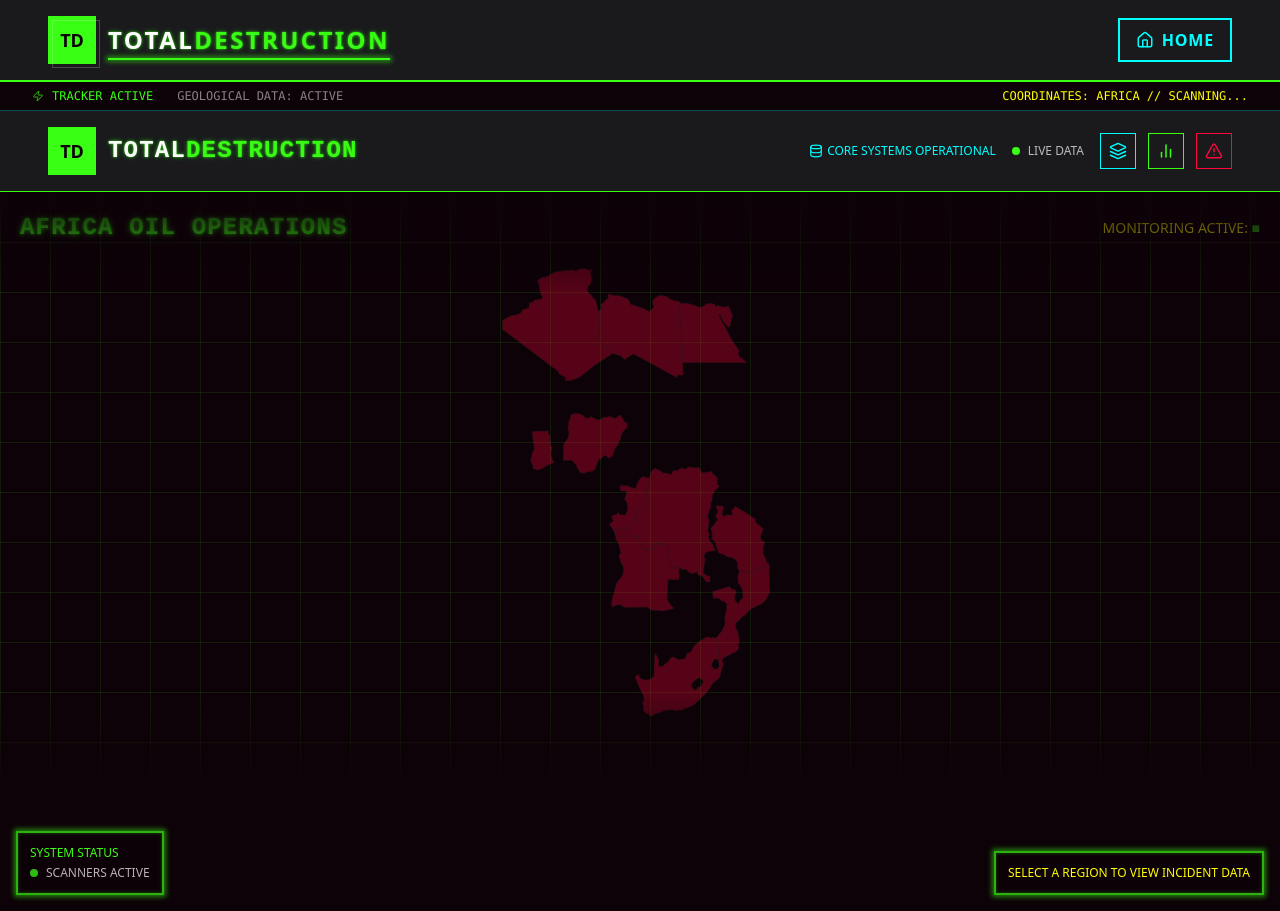
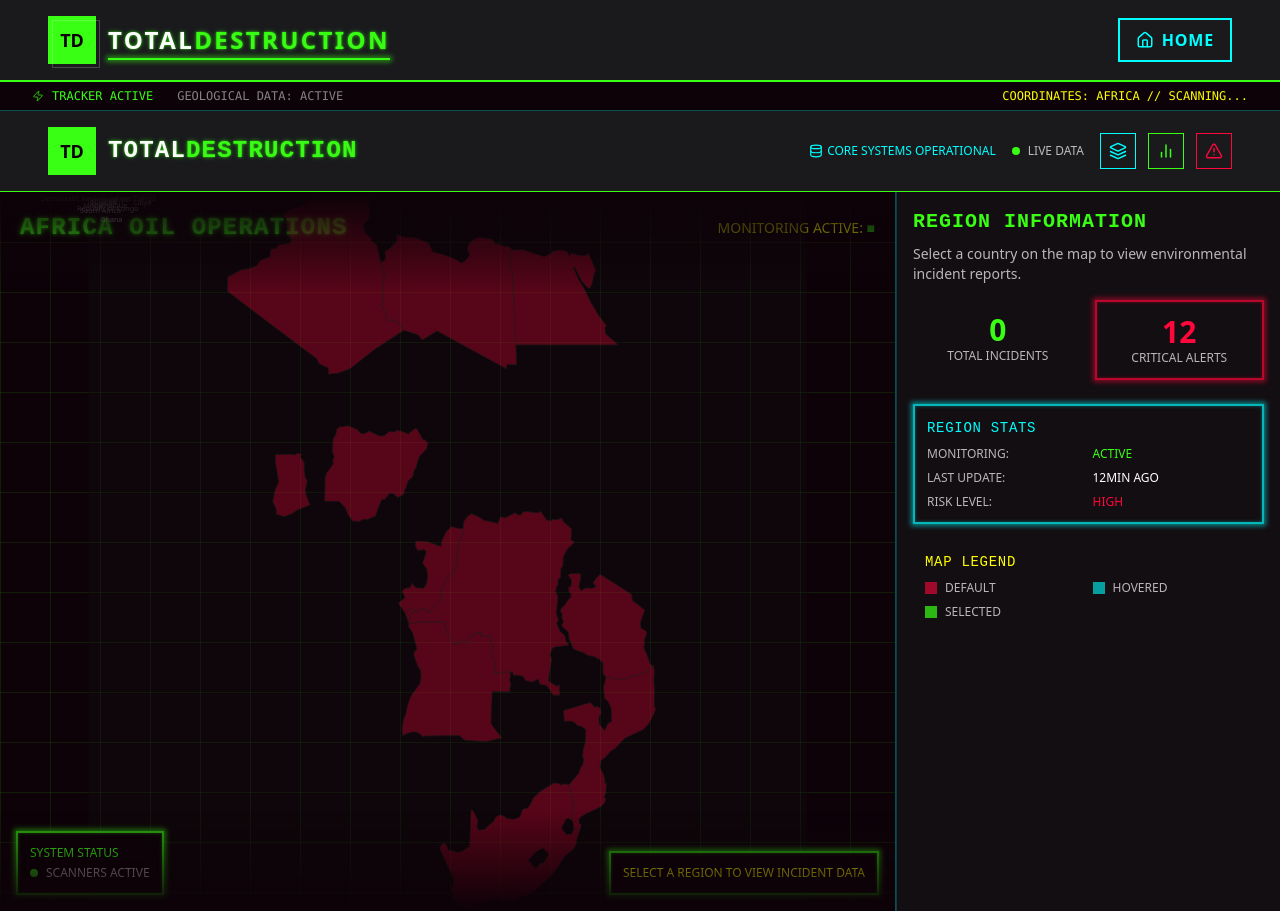
Before and after one commit to tendai98/totaldestruction, a React (Vite) app: page /tracker in a window 1280 px wide. Built offline with nearby package versions, Linux system fonts and the light colour scheme.

Commit message:
Refactor: Adjust map and sidebar layout
Move the map to the left and the sidebar to the right.

```diff
--- a/src/components/Dashboard.tsx
+++ b/src/components/Dashboard.tsx
@@ -56,18 +56,13 @@ const Dashboard: React.FC = () => {
         </div>
       </div>
 
-      {/* Map Container */}
-      <div className="flex-1 relative overflow-hidden">
+      {/* Main Content - Map on left, options on right */}
+      <div className="flex-1 flex flex-col md:flex-row">
+        {/* Map Container - Left Side */}
+        <div className="flex-1 relative overflow-hidden border-r border-cyber-blue/30">
           <Map
             onCountrySelect={handleCountrySelect}
             selectedCountry={selectedCountry}
-        />
-
-        {/* Sidebar for Article Display */}
-        <Sidebar
-          articles={articles}
-          selectedCountry={selectedCountry}
-          onClose={handleCloseSidebar}
           />
 
           {/* HUD Overlay */}
@@ -85,6 +80,63 @@ const Dashboard: React.FC = () => {
             </div>
           </div>
         </div>
+
+        {/* Options Panel - Right Side */}
+        <div className="w-full md:w-96 bg-cyber-darkgray/50 p-4 overflow-y-auto border-l border-cyber-blue/20">
+          <div className="mb-6">
+            <h2 className="text-xl text-cyber-green mb-2 font-bold tracking-wider">REGION INFORMATION</h2>
+            <p className="text-white/70 text-sm mb-4">Select a country on the map to view environmental incident reports.</p>
+
+            <div className="grid grid-cols-2 gap-3 mb-6">
+              <div className="cyber-border-green p-3 flex flex-col items-center">
+                <div className="text-3xl text-cyber-green font-bold">{articles.length}</div>
+                <div className="text-xs text-white/70">TOTAL INCIDENTS</div>
+              </div>
+              <div className="cyber-border-red p-3 flex flex-col items-center">
+                <div className="text-3xl text-cyber-red font-bold">12</div>
+                <div className="text-xs text-white/70">CRITICAL ALERTS</div>
+              </div>
+            </div>
+
+            <div className="cyber-border-blue p-3 mb-4">
+              <h3 className="text-cyber-blue text-sm mb-2">REGION STATS</h3>
+              <div className="grid grid-cols-2 gap-2 text-xs">
+                <div className="text-white/70">MONITORING:</div>
+                <div className="text-cyber-green">ACTIVE</div>
+                <div className="text-white/70">LAST UPDATE:</div>
+                <div className="text-white">12MIN AGO</div>
+                <div className="text-white/70">RISK LEVEL:</div>
+                <div className="text-cyber-red">HIGH</div>
+              </div>
+            </div>
+
+            <div className="cyber-border-yellow p-3">
+              <h3 className="text-cyber-yellow text-sm mb-2">MAP LEGEND</h3>
+              <div className="grid grid-cols-2 gap-2 text-xs mb-1">
+                <div className="flex items-center gap-2">
+                  <div className="w-3 h-3 bg-cyber-red opacity-60"></div>
+                  <span className="text-white/70">DEFAULT</span>
+                </div>
+                <div className="flex items-center gap-2">
+                  <div className="w-3 h-3 bg-cyber-blue opacity-60"></div>
+                  <span className="text-white/70">HOVERED</span>
+                </div>
+                <div className="flex items-center gap-2">
+                  <div className="w-3 h-3 bg-cyber-green opacity-70"></div>
+                  <span className="text-white/70">SELECTED</span>
+                </div>
+              </div>
+            </div>
+          </div>
+        </div>
+
+        {/* Sidebar for Article Display */}
+        <Sidebar
+          articles={articles}
+          selectedCountry={selectedCountry}
+          onClose={handleCloseSidebar}
+        />
+      </div>
     </div>
   );
 };
--- a/src/components/Map.tsx
+++ b/src/components/Map.tsx
@@ -25,7 +25,7 @@ const Map: React.FC<MapProps> = ({ onCountrySelect, selectedCountry }) => {
   }, []);
 
   return (
-    <div className="relative w-full h-full min-h-[600px]">
+    <div className="relative w-full h-full min-h-[700px]">
       {/* Map background with grid effect */}
       <div className="absolute inset-0 cyber-grid">
         <div className="absolute top-5 left-5 right-5 flex justify-between items-center">
@@ -45,12 +45,15 @@ const Map: React.FC<MapProps> = ({ onCountrySelect, selectedCountry }) => {
         )}
 
         {/* Africa SVG map */}
-        <div className="absolute top-1/2 left-1/2 transform -translate-x-1/2 -translate-y-1/2 w-3/4 h-3/4">
+        <div className="absolute inset-0 flex items-center justify-center">
           <svg
             viewBox="0 0 1000 1001"
-            className="w-full h-full"
-            style={{ maxHeight: "600px" }}
+            className="w-full h-full max-w-4xl"
+            preserveAspectRatio="xMidYMid meet"
           >
+            {/* Background for better visibility */}
+            <rect x="0" y="0" width="1000" height="1001" fill="#121212" opacity="0.3" />
+
             {/* Map countries */}
             {Object.keys(countryPaths).length > 0 && countries.map((country) => {
               const pathData = countryPaths[country.code];
@@ -63,8 +66,8 @@ const Map: React.FC<MapProps> = ({ onCountrySelect, selectedCountry }) => {
                   <path
                     key={country.id}
                     d={pathData}
-                    stroke="#333"
-                    strokeWidth={1}
+                    stroke={isSelected ? "#00ff00" : isHovered ? "#00aaff" : "#333"}
+                    strokeWidth={isSelected ? 2 : isHovered ? 1.5 : 1}
                     strokeLinejoin="round"
                     className={`
                       cursor-pointer transition-all duration-300
@@ -93,8 +96,8 @@ const Map: React.FC<MapProps> = ({ onCountrySelect, selectedCountry }) => {
                     cy={400 + Math.random() * 200}
                     r={isSelected || isHovered ? 15 : 10}
                     className={`
-                      ${isSelected ? 'fill-cyber-green stroke-white stroke-1 animate-pulse' :
-                        isHovered ? 'fill-cyber-blue stroke-white stroke-1' : 'fill-cyber-red'}
+                      ${isSelected ? 'fill-cyber-green stroke-white stroke-2 animate-pulse' :
+                        isHovered ? 'fill-cyber-blue stroke-white stroke-1' : 'fill-cyber-red opacity-50'}
                       transition-all duration-300
                     `}
                   />
@@ -103,13 +106,51 @@ const Map: React.FC<MapProps> = ({ onCountrySelect, selectedCountry }) => {
                     y={(400 + Math.random() * 200) - 20}
                     textAnchor="middle"
                     className={`
-                      text-xs ${isSelected || isHovered ? 'text-white' : 'text-gray-500'}
+                      text-xs ${isSelected || isHovered ? 'text-white' : 'text-gray-400'}
                       transition-colors duration-300
                     `}
                   >
                     {country.name}
                   </text>
                 </g>
+              );
+            })}
+
+            {/* Country name labels for better visibility */}
+            {Object.keys(countryPaths).length > 0 && countries.filter(c => countryPaths[c.code]).map((country) => {
+              const isSelected = selectedCountry === country.id;
+              // Calculate centroid (this is very approximate)
+              // For a production app, you would pre-calculate centroids
+              const pathData = countryPaths[country.code];
+              if (!pathData) return null;
+
+              // Extract all coordinates and find the average
+              const coords = pathData.match(/[0-9]+(\.[0-9]+)?,\s*[0-9]+(\.[0-9]+)?/g);
+              if (!coords || coords.length === 0) return null;
+
+              let sumX = 0, sumY = 0;
+              coords.forEach(coord => {
+                const [x, y] = coord.split(',').map(Number);
+                sumX += x;
+                sumY += y;
+              });
+
+              const centerX = sumX / coords.length;
+              const centerY = sumY / coords.length;
+
+              return (
+                <text
+                  key={`label-${country.id}`}
+                  x={centerX}
+                  y={centerY}
+                  textAnchor="middle"
+                  fontSize="10"
+                  fill={isSelected ? "#00ff00" : "#ffffff"}
+                  opacity={isSelected ? 1 : 0.7}
+                  className="pointer-events-none"
+                >
+                  {country.name}
+                </text>
               );
             })}
           </svg>
```
Lines whose indentation alone changed are shown as unchanged.
